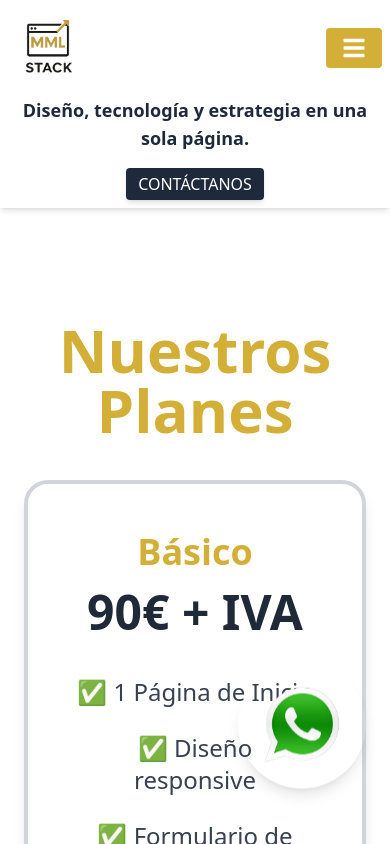
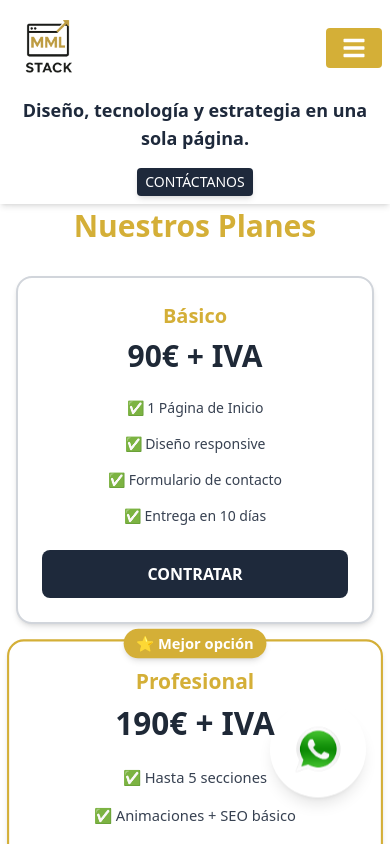
Before and after one commit to MarianDark/mml-website, a React (Vite) app in the folder frontend/: page /planes in a window 390 px wide. Shown: the top 844 px of the page. Built offline with nearby package versions, Linux system fonts and the light colour scheme.

Commit message:
feat: improve responsiveness and reduce font sizes in the About Us section for better mobile experience

```diff
--- a/frontend/src/components/Header.jsx
+++ b/frontend/src/components/Header.jsx
@@ -18,17 +18,17 @@ export default function Header() {
           {menuOpen ? <FaTimes /> : <FaBars />}
         </button>
       </div>
-      <h1 className="text-lg md:text-3xl font-bold text-center md:text-left mt-2 md:mt-0">
+      <h1 className="text-lg md:text-xl font-bold text-center md:text-left mt-2 md:mt-0">
         Diseño, tecnología y estrategia en una sola página.
       </h1>
-      <nav className={`flex-col md:flex-row gap-4 md:gap-10 text-base md:text-2xl mt-4 md:mt-0 ${menuOpen ? 'flex' : 'hidden'} md:flex`}>
+      <nav className={`flex-col md:flex-row gap-4 md:gap-10 text-sm md:text-lg mt-4 md:mt-0 ${menuOpen ? 'flex' : 'hidden'} md:flex`}>
   <Link to="/">Inicio</Link>
   <Link to="/nosotros">Nosotros</Link>
   <div className="relative group">
     <button className="text-slate-800 hover:text-mmlgold transition font-semibold">
       Servicios ▾
     </button>
-          <div className="absolute hidden group-hover:flex flex-col bg-white text-slate-800 shadow-md rounded-md p-2 mt-2 z-50 min-w-[200px] md:min-w-[300px]">
+    <div className="absolute hidden group-hover:flex flex-col bg-white text-slate-800 shadow-md rounded-md p-2 mt-2 z-50 min-w-[200px] md:min-w-[300px] text-sm">
       <Link to="/servicios/seo" className="hover:text-mmlgold px-4 py-2 transition">SEO Local</Link>
       <Link to="/servicios/web" className="hover:text-mmlgold px-4 py-2 transition">Páginas Web</Link>
       <Link to="/servicios/redes" className="hover:text-mmlgold px-4 py-2 transition">Redes Sociales</Link>
@@ -39,9 +39,13 @@ export default function Header() {
   <Link to="/consejos">Consejos</Link>
   <Link to="/kitdigital">Kit Digital</Link>
 </nav>
-      <a href="#footer" className="bg-slate-800 text-white px-3 py-1 md:px-8 md:py-4 rounded text-base md:text-2xl shadow-md hover:shadow-lg transform hover:scale-105 transition mt-4 md:mt-0">
+<a
+  href="#footer"
+  className="bg-slate-800 text-white px-2 py-1 md:px-4 md:py-2 rounded text-sm md:text-base shadow-md hover:shadow-lg transform hover:scale-105 transition mt-4 md:mt-0"
+>
   CONTÁCTANOS
 </a>
+
     </header>
   );
 }
--- a/frontend/src/components/PlanCard.jsx
+++ b/frontend/src/components/PlanCard.jsx
@@ -3,36 +3,37 @@ import { motion } from "framer-motion";
 export default function PlanCard({ title, price, features, highlighted }) {
   return (
     <motion.div
-      className={`relative bg-white p-12 rounded-3xl shadow-lg border-4 flex flex-col justify-between transition-all duration-300 ${
+      className={`relative bg-white p-6 md:p-8 rounded-2xl shadow-md border-2 flex flex-col justify-between transition-all duration-300 ${
         highlighted
-          ? "border-mmlgold scale-105 shadow-xl z-10"
+          ? "border-mmlgold scale-105 shadow-lg z-10"
           : "border-gray-300 hover:border-mmlgold"
       }`}
-      whileHover={{ scale: 1.05 }}
+      whileHover={{ scale: 1.03 }}
     >
       {/* Etiqueta de "Mejor opción" */}
       {highlighted && (
-        <div className="absolute -top-3 left-1/2 transform -translate-x-1/2 bg-mmlgold text-white px-4 py-2 text-lg font-semibold rounded-full shadow-lg">
+        <div className="absolute -top-3 left-1/2 transform -translate-x-1/2 bg-mmlgold text-white px-3 py-1 text-sm md:text-base font-semibold rounded-full shadow-md">
           ⭐ Mejor opción
         </div>
       )}
 
       {/* Título y precio */}
-      <div className="mb-10">
-        <h3 className="text-4xl font-bold text-mmlgold mb-4">{title}</h3>
-        <p className="text-5xl font-bold text-gray-800">{price}</p>
+      <div className="mb-6">
+        <h3 className="text-xl md:text-3xl font-bold text-mmlgold mb-2">{title}</h3>
+        <p className="text-3xl md:text-4xl font-bold text-gray-800">{price}</p>
       </div>
 
       {/* Lista de características */}
-      <ul className="space-y-6 text-gray-700 text-2xl mb-10">
+      <ul className="space-y-4 text-gray-700 text-sm md:text-lg mb-6">
         {features.map((feature, idx) => (
-          <li key={idx} className="flex items-center justify-center gap-3">
+          <li key={idx} className="flex items-center justify-center gap-2">
             ✅ {feature}
           </li>
         ))}
       </ul>
-      {/* Botón de acción */}
-      <button className="bg-slate-800 text-white hover:text-mmlgold font-semibold px-6 py-4 rounded-xl text-2xl transition-colors">
+
+      {/* Botón */}
+      <button className="bg-slate-800 text-white hover:text-mmlgold font-semibold px-4 py-3 rounded-lg text-base md:text-xl transition-colors">
         CONTRATAR
       </button>
     </motion.div>
--- a/frontend/src/components/ServiceCard.jsx
+++ b/frontend/src/components/ServiceCard.jsx
@@ -3,12 +3,12 @@ import { motion } from "framer-motion";
 export default function ServiceCard({ icon, title, description }) {
   return (
     <motion.div
-      className="bg-white rounded-xl p-6 shadow-md border-t-4 border-mmlgold hover:scale-105 transition"
+      className="bg-white rounded-lg p-4 shadow-md border-t-4 border-mmlgold hover:scale-105 transition"
       whileHover={{ scale: 1.05 }}
     >
-      <div className="text-6xl mb-4 text-mmlgold">{icon}</div>
-      <h3 className="text-4xl font-bold mb-2 text-slate-800">{title}</h3>
-      <p className="text-gray-600 text-2xl">{description}</p>
+      <div className="text-3xl md:text-4xl mb-3 text-mmlgold">{icon}</div>
+      <h3 className="text-xl md:text-2xl font-semibold mb-1 text-slate-800">{title}</h3>
+      <p className="text-gray-600 text-sm md:text-base">{description}</p>
     </motion.div>
   );
 }
--- a/frontend/src/components/TestimonialCard.jsx
+++ b/frontend/src/components/TestimonialCard.jsx
@@ -3,16 +3,16 @@ import { motion } from "framer-motion";
 export default function TestimonialCard({ name, message, avatar }) {
   return (
     <motion.div
-      className="bg-white p-6 rounded-lg shadow-md border border-gray-200 text-center"
+      className="bg-white p-4 rounded-lg shadow-md border border-gray-200 text-center"
       whileHover={{ scale: 1.02 }}
     >
       <img
         src={avatar}
         alt={name}
-        className="w-16 h-16 rounded-full mx-auto mb-4 object-cover"
+        className="w-12 h-12 rounded-full mx-auto mb-3 object-cover"
       />
-      <p className="text-gray-600 italic mb-4 text-3xl">"{message}"</p>
-      <h4 className="text-mmlgold font-bold text-4xl">{name}</h4>
+      <p className="text-gray-600 italic mb-3 text-sm md:text-base">"{message}"</p>
+      <h4 className="text-mmlgold font-semibold text-base md:text-lg">{name}</h4>
     </motion.div>
   );
 }
--- a/frontend/src/components/WhatsappButton.jsx
+++ b/frontend/src/components/WhatsappButton.jsx
@@ -8,7 +8,7 @@ export default function WhatsappButton() {
       target="_blank"
       rel="noopener noreferrer"
     >
-      <img src={whatsappIcon} alt="WhatsApp" className="w-20 h-15" />
+      <img src={whatsappIcon} alt="WhatsApp" className="w-12 h-12" />
     </a>
   );
 }
--- a/frontend/src/pages/Home.jsx
+++ b/frontend/src/pages/Home.jsx
@@ -52,17 +52,17 @@ export default function Home() {
           animate={{ opacity: 1, y: 0 }}
           transition={{ duration: 1 }}
         >
-          <h1 className="text-6xl md:text-8xl font-bold mb-6 text-white border-mmlgold border-4 p-4">
+          <h1 className="text-3xl md:text-5xl font-bold mb-4 text-white border-mmlgold border-2 p-2">
             Impulsa tu negocio con una{" "}
             <span className="text-mmlgold">web profesional</span>
           </h1>
-          <p className="text-lg md:text-4xl mb-8 max-w-2xl">
-            En <strong>MML</strong> creamos y diseñamos páginas web que destacan
-            y conectan con tus clientes.
+          <p className="text-sm md:text-xl mb-6 max-w-xl">
+            En <strong>MML STACK</strong> creamos y diseñamos páginas web que
+            destacan y conectan con tus clientes.
           </p>
           <a
             href="#footer"
-            className="inline-block bg-slate-800 text-white font-semibold px-8 py-4 rounded shadow-md transition text-xl"
+            className="inline-block bg-slate-800 text-white font-semibold px-4 py-2 rounded shadow-md transition text-sm md:text-base"
           >
             <span className="hover:text-mmlgold transition">
               ¡CONTÁCTANOS AHORA!
@@ -82,14 +82,16 @@ export default function Home() {
 
       {/* SERVICIOS */}
       <motion.section
-        className="px-6 md:px-16 text-center"
+        className="px-3 md:px-6 text-center"
         initial={{ opacity: 0, y: 30 }}
         whileInView={{ opacity: 1, y: 0 }}
         transition={{ duration: 0.6 }}
         viewport={{ once: true }}
       >
-        <h2 className="text-6xl font-bold mb-8">Nuestros Servicios</h2>
-        <div className="grid gap-8 md:grid-cols-3">
+        <h2 className="text-2xl md:text-4xl font-bold mb-4">
+          Nuestros Servicios
+        </h2>
+        <div className="grid gap-4 md:grid-cols-3">
           <ServiceCard
             icon={<FaPaintBrush />}
             title="Diseño Web Creativo"
@@ -109,21 +111,19 @@ export default function Home() {
       </motion.section>
 
       {/* TESTIMONIOS */}
-      <motion.section className="px-6 md:px-16 text-center">
-        <h2 className="text-6xl font-bold mb-8">Testimonios</h2>
-        <div className="grid gap-6 md:grid-cols-3">
+      <motion.section className="px-3 md:px-6 text-center mt-8">
+        <h2 className="text-2xl md:text-4xl font-bold mb-4">Testimonios</h2>
+        <div className="grid gap-4 md:grid-cols-3">
           <TestimonialCard
             name="Carla Ruiz"
             message="Gracias a MML Stack ahora mi tienda vende el doble. ¡100% recomendados!"
             avatar="https://ui-avatars.com/api/?name=Carla+Ruiz&background=22c55e&color=fff&size=128"
           />
-
           <TestimonialCard
             name="Pedro López"
             message="Fueron rápidos, creativos y entendieron lo que yo quería para mi negocio."
             avatar="https://ui-avatars.com/api/?name=Pedro+Lopez&background=8a2b32&color=fff&size=128"
           />
-
           <TestimonialCard
             name="Laura Méndez"
             message="MML STACK creó la web de mis sueños. ¡Increíble trabajo!"
@@ -134,14 +134,16 @@ export default function Home() {
 
       {/* CONTADOR */}
       <motion.section
-        className="bg-orange-50 py-16 px-6 md:px-16 text-center"
+        className="bg-orange-50 py-8 px-3 md:px-6 text-center"
         initial={{ opacity: 0, y: 30 }}
         whileInView={{ opacity: 1, y: 0 }}
         transition={{ duration: 0.6 }}
         viewport={{ once: true }}
       >
-        <h2 className="text-6xl font-bold mb-8">Nuestra Experiencia</h2>
-        <div className="grid gap-10 md:grid-cols-3">
+        <h2 className="text-2xl md:text-4xl font-bold mb-4">
+          Nuestra Experiencia
+        </h2>
+        <div className="grid gap-4 md:grid-cols-3">
           <Counter label="Clientes Felices" target={34} />
           <Counter label="Proyectos Web" target={28} />
           <Counter label="Años de Experiencia" target={2} />
--- a/frontend/src/pages/Nosotros.jsx
+++ b/frontend/src/pages/Nosotros.jsx
@@ -2,10 +2,10 @@ import { motion } from "framer-motion";
 
 export default function Nosotros() {
   return (
-    <section className="pt-40 px-6 bg-slate-100 text-gray-800 font-sans min-h-screen overflow-y-auto">
+    <section className="pt-24 px-4 md:px-10 bg-slate-100 text-gray-800 font-sans min-h-screen">
       <div className="max-w-4xl mx-auto text-center">
         <motion.h2
-          className="text-6xl font-bold mb-12 text-mmlgold"
+          className="text-3xl md:text-5xl font-bold mb-8 text-mmlgold"
           initial={{ opacity: 0, y: 40 }}
           whileInView={{ opacity: 1, y: 0 }}
           transition={{ duration: 0.6 }}
@@ -14,19 +14,19 @@ export default function Nosotros() {
         </motion.h2>
 
         <motion.p
-          className="text-2xl md:text-4xl leading-relaxed space-y-6"
+          className="text-base md:text-2xl leading-relaxed space-y-4"
           initial={{ opacity: 0, y: 40 }}
           whileInView={{ opacity: 1, y: 0 }}
           transition={{ delay: 0.2, duration: 0.8 }}
         >
           En <span className="font-bold text-mmlgold">MML Stack</span> no solo creamos páginas web. Diseñamos{" "}
-          <span className="italic">experiencias digitales</span> que inspiran, que venden y que cuentan la historia de tu negocio con impacto.
+          <span className="italic">experiencias digitales</span> que inspiran, venden y cuentan la historia de tu negocio con impacto.
           <br /><br />
           Sabemos que hoy en día no basta con tener presencia en internet. Una web debe cautivar, comunicar, persuadir y, sobre todo,{" "}
           <span className="font-medium">funcionar como una poderosa herramienta de ventas</span>. Por eso, cada proyecto que desarrollamos combina diseño atractivo, estructura clara, contenido estratégico y tecnología de vanguardia.
           <br /><br />
           Somos un equipo apasionado por la innovación, el diseño y la funcionalidad. Nos dedicamos a ayudarte a{" "}
-          <strong>transformar ideas en plataformas digitales sólidas</strong>, estéticamente impactantes y totalmente adaptadas a cualquier dispositivo.
+          <strong>transformar ideas en plataformas digitales sólidas</strong>, visualmente impactantes y totalmente adaptadas a cualquier dispositivo.
           <br /><br />
           En <strong>MML Stack</strong>, creemos que una página web es mucho más que una vitrina:
           <br />
--- a/frontend/src/pages/Planes.jsx
+++ b/frontend/src/pages/Planes.jsx
@@ -3,10 +3,10 @@ import PlanCard from "../components/PlanCard";
 
 export default function Planes() {
   return (
-    <section className="pt-60 px-6 bg-white text-gray-800 font-sans min-h-screen">
+    <section className="pt-32 px-4 md:px-10 bg-white text-gray-800 font-sans min-h-screen">
       <div className="max-w-6xl mx-auto text-center">
         <motion.h2
-          className="text-6xl font-bold mb-10 text-mmlgold"
+          className="text-3xl md:text-5xl font-bold mb-8 text-mmlgold"
           initial={{ opacity: 0, y: 40 }}
           whileInView={{ opacity: 1, y: 0 }}
           transition={{ duration: 0.6 }}
@@ -15,7 +15,7 @@ export default function Planes() {
         </motion.h2>
 
         <motion.div
-          className="grid gap-8 md:grid-cols-3"
+          className="grid gap-6 md:grid-cols-3"
           initial={{ opacity: 0, y: 40 }}
           whileInView={{ opacity: 1, y: 0 }}
           transition={{ delay: 0.2, duration: 0.8 }}
```
Lines whose indentation alone changed are shown as unchanged.
